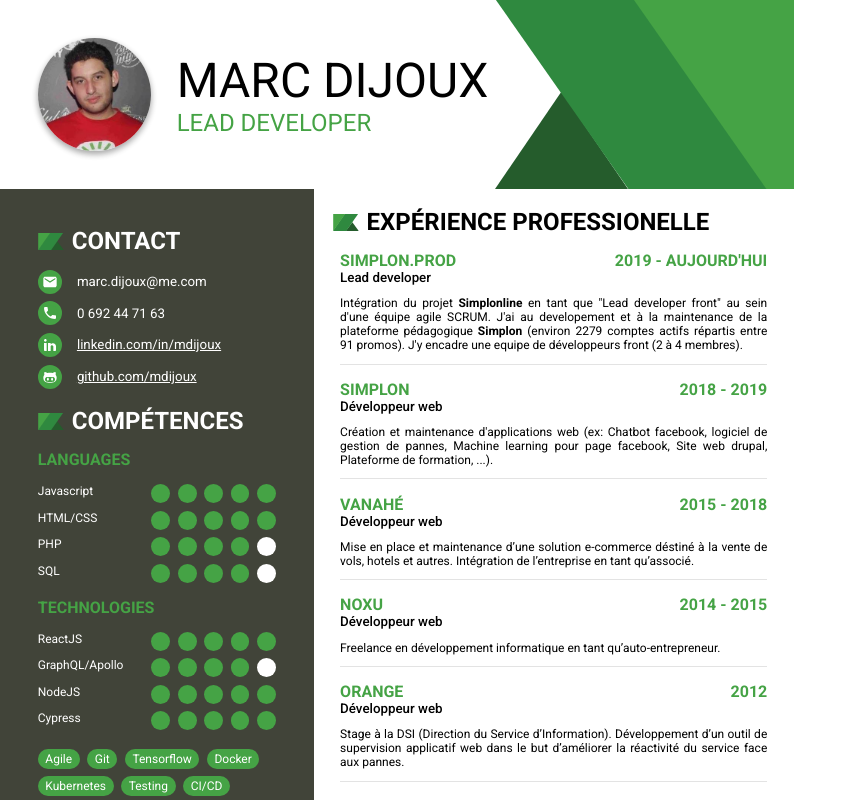
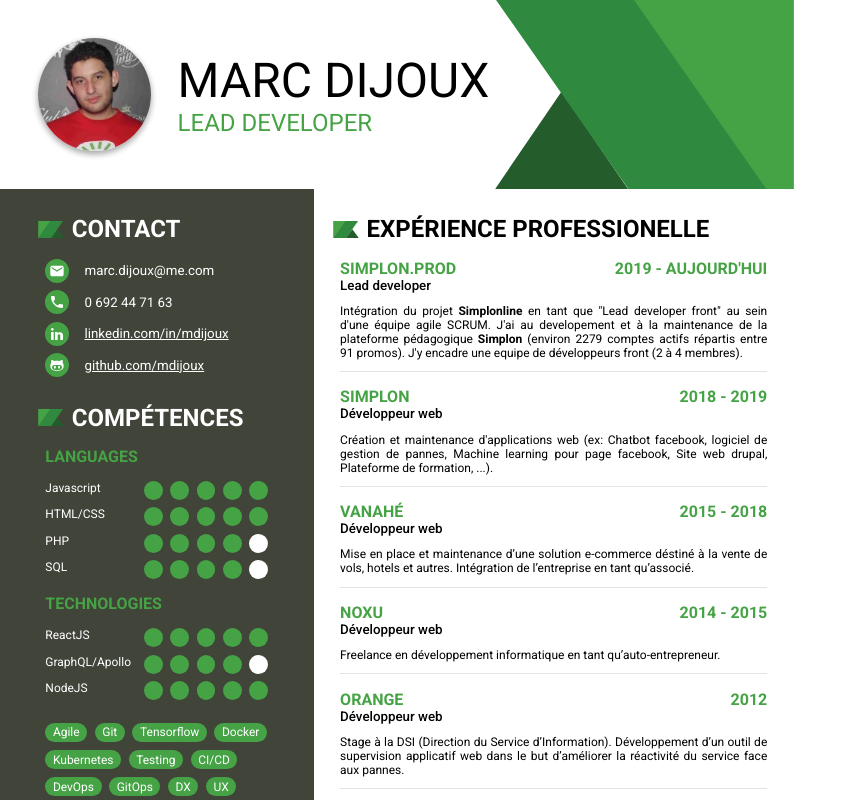
Before and after one commit to mdijoux/mdijoux, a Next.js app: page /resume in a window 1280 px wide. Shown: the top 800 px of the page, without its empty margins (0-857 px from the left). Built offline with nearby package versions, Linux system fonts and the light colour scheme.

Commit message:
style: standardize spacing

```diff
--- a/components/Experience/Experience.module.css
+++ b/components/Experience/Experience.module.css
@@ -1,8 +1,6 @@
 .root {
     display: flex;
     flex-direction: column;
-
-    margin-bottom: 4mm;
     border-bottom: 1pt solid #e3e3e3;
 }
 
--- a/components/Layout/Layout.module.css
+++ b/components/Layout/Layout.module.css
@@ -25,7 +25,6 @@
 
 .main h1 {
     font-size: 18pt;
-    margin-bottom: 4mm;
 }
 
 .main h1::before {
@@ -43,8 +42,12 @@
 .main h2 {
     font-size: 12pt;
     color: var(--primary-color);
-    margin: 4mm 0;
+    /* margin: 4mm 0; */
 }
+
+/* .main h2:first-of-type {
+    margin-top: 0;
+} */
 
 .main p {
     text-align: justify;
@@ -53,17 +56,21 @@
 .main > header {
     display: flex;
     flex-direction: row;
-    justify-content: space-between;
     align-items: center;
     min-height: 50mm;
     height: 50mm;
     padding-left: 10mm;
+    gap: 7mm;
+
+    background-image: url("/header-logo.svg");
+    background-repeat: no-repeat;
+    background-size: contain;
+    background-position: right;
 }
 
 .avatar {
     border-radius: 100%;
     height: 30mm;
-    margin-right: 5mm;
 
     box-shadow: 0 3px 6px rgba(0, 0, 0, 0.16), 0 3px 6px rgba(0, 0, 0, 0.23);
 }
@@ -74,15 +81,12 @@
 
 .name {
     font-size: 36pt;
+    white-space: nowrap;
 }
 
 .job {
     font-size: 18pt;
     color: var(--primary-color);
-}
-
-.image {
-    height: 100%;
 }
 
 .main > footer {
--- a/components/Layout/Layout.tsx
+++ b/components/Layout/Layout.tsx
@@ -12,8 +12,6 @@ export const Layout = ({contentClassName, children}: {contentClassName?: string,
                     <div className={styles.name}>Marc DIJOUX</div>
                     <div className={styles.job}>Lead Developer</div>
                 </div>
-                {/* eslint-disable-next-line @next/next/no-img-element */}
-                <img className={styles.image} src="/header-logo.svg" alt="" />
             </header>
             <div className={clsx(styles.content, contentClassName)}>
                 {children}
--- a/components/Section/Section.module.css
+++ b/components/Section/Section.module.css
@@ -0,0 +1,10 @@
+.root,
+.content {
+    display: flex;
+    flex-direction: column;
+    gap: 4mm;
+}
+
+.content {
+    padding: 0 2mm;
+}
--- a/components/Section/Section.tsx
+++ b/components/Section/Section.tsx
@@ -10,7 +10,7 @@ export const Section = ({name, children}: Props) => {
     return (
         <section className={styles.root}>
             <h1>{name}</h1>
-            {children}
+            <div className={styles.content}>{children}</div>
         </section>
     );
 };
--- a/components/Training/Training.module.css
+++ b/components/Training/Training.module.css
@@ -1,8 +1,6 @@
 .root {
     display: flex;
     flex-direction: column;
-
-    margin: 4mm 0;
 }
 
 
--- a/pages/resume.tsx
+++ b/pages/resume.tsx
@@ -42,7 +42,6 @@ const Resume: NextPage = () => {
                                 <Skill name="ReactJS" rate={5} />
                                 <Skill name="GraphQL/Apollo" rate={4} />
                                 <Skill name="NodeJS" rate={5} />
-                                <Skill name="Cypress" rate={5} />
                             </ul>
                             <ul className={styles.tags}>
                                 <li>Agile</li>
--- a/styles/Resume.module.css
+++ b/styles/Resume.module.css
@@ -4,14 +4,14 @@
 }
 
 .resume aside {
-    padding: 10mm;
+    padding: 7mm 10mm;
     background: #414439;
     width: 30%;
     color: white;
 
     display: flex;
     flex-direction: column;
-    justify-content: space-between;
+    gap: 7mm;
 }
 
 .resume aside ul > li a {
@@ -20,21 +20,19 @@
 
 .content {
     flex: 1;
-    padding: 5mm;
+    display: flex;
+    flex-direction: column;
+
+    padding: 7mm 5mm;
+    gap: 7mm;
 }
 
-.content > section {
-    margin-bottom: 5mm;
-}
-
-.experiences {
-    list-style: none;
-    padding: 0 2mm;
-}
-
+.experiences,
 .curriculum {
     list-style: none;
-    padding: 0 2mm;
+    display: flex;
+    flex-direction: column;
+    gap: 4mm;
 }
 
 .contacts,
@@ -48,7 +46,7 @@
 }
 
 .tags {
-    margin-top: 5mm;
+    padding-top: 2mm;
     display: flex;
     gap: 2mm;
     flex-wrap: wrap;
```
